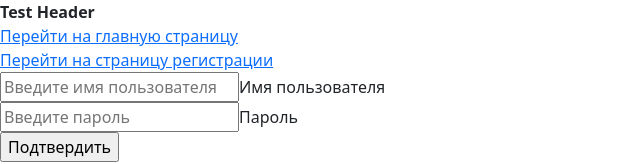
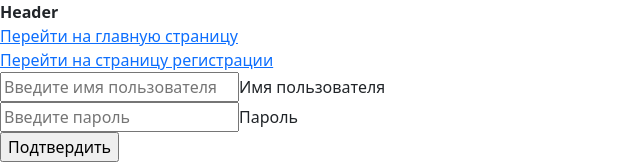
Before and after one commit to hartdegen/frontend-project-lvl4, a React (Create React App) app in the folder frontend/: page /login in a window 1280 px wide. Shown: the top 164 px of the page, without its empty margins (0-640 px from the left). Built offline with nearby package versions, Linux system fonts and the light colour scheme; no server answers; the HTML template or start-up script is replaced by a standard one; what leo-profanity would draw is missing.

Commit message:
step 11 - rollbar/react added (check info on rollbar.com)

```diff
--- a/frontend/package.json
+++ b/frontend/package.json
@@ -6,6 +6,7 @@
   "homepage": "./",
   "dependencies": {
     "@reduxjs/toolkit": "^1.9.3",
+    "@rollbar/react": "^0.11.1",
     "@testing-library/jest-dom": "^5.16.5",
     "@testing-library/react": "^13.4.0",
     "@testing-library/user-event": "^13.5.0",
@@ -22,6 +23,7 @@
     "react-router-dom": "^6.9.0",
     "react-scripts": "5.0.1",
     "react-toastify": "^9.1.2",
+    "rollbar": "^2.26.1",
     "socket.io-client": "^4.6.1",
     "web-vitals": "^2.1.4",
     "yup": "^1.0.2"
--- a/frontend/src/index.js
+++ b/frontend/src/index.js
@@ -1,5 +1,7 @@
-import { I18nextProvider } from 'react-i18next';
-import instance from './i18nInstance.js';
+import { I18nextProvider } from "react-i18next";
+import instance from "./i18nInstance.js";
+
+import { Provider as ProviderRollbar, ErrorBoundary } from "@rollbar/react";
 
 import "bootstrap/dist/css/bootstrap.min.css";
 import React, { createContext } from "react";
@@ -13,6 +15,11 @@ import LoginPage from "./components/LoginPage.jsx";
 import RegistrationPage from "./components/RegistrationPage.jsx";
 
 import store from "./slices/index.js";
+
+const rollbarConfig = {
+    accessToken: "efc0d443c8a24fcdbbfddea533414883",
+    environment: "testenv",
+};
 
 export const UserContext = createContext();
 const isAuth = () => localStorage.getItem("token") !== null;
@@ -36,12 +43,17 @@ const mountNode = document.getElementById("root");
 const root = ReactDOM.createRoot(mountNode);
 
 root.render(
+    <ProviderRollbar config={rollbarConfig}>
+        <ErrorBoundary>
             <Provider store={store}>
                 <UserContext.Provider value={isAuth}>
                     <I18nextProvider i18n={instance}>
-                <b>Test Header</b><br></br>
+                        <b>Header</b>
+                        <br></br>
                         <RouterProvider router={router} />
                     </I18nextProvider>
                 </UserContext.Provider>
             </Provider>
+        </ErrorBoundary>
+    </ProviderRollbar>
 );
```
Also changed, not shown: 1 other file (tests, documents, lock files or other folders). Lines whose indentation alone changed are shown as unchanged.
